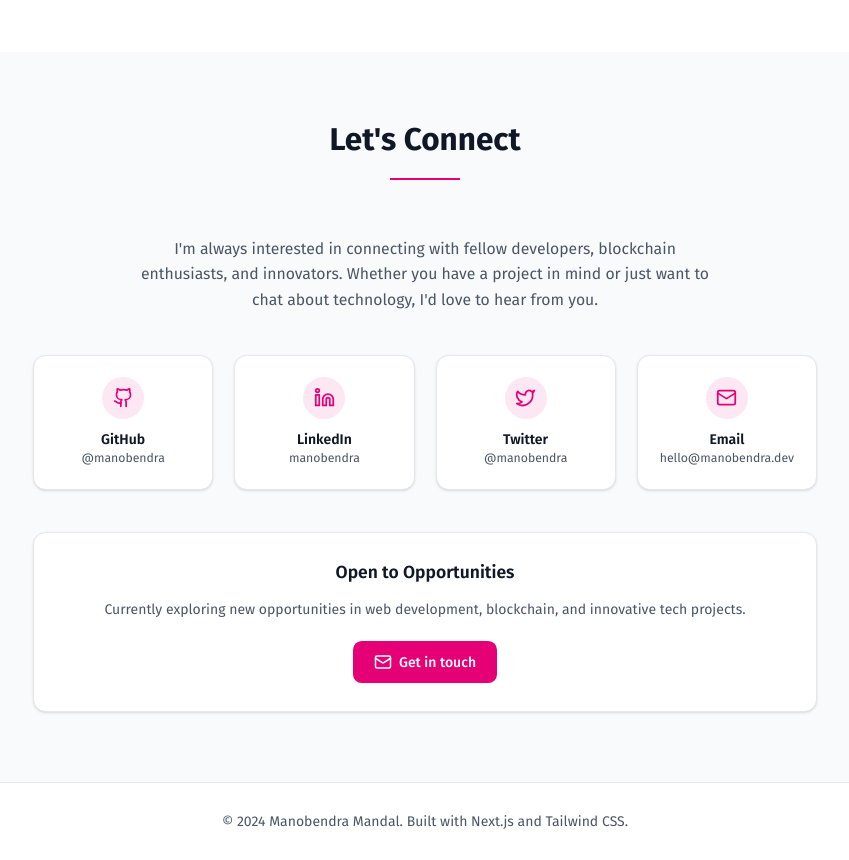
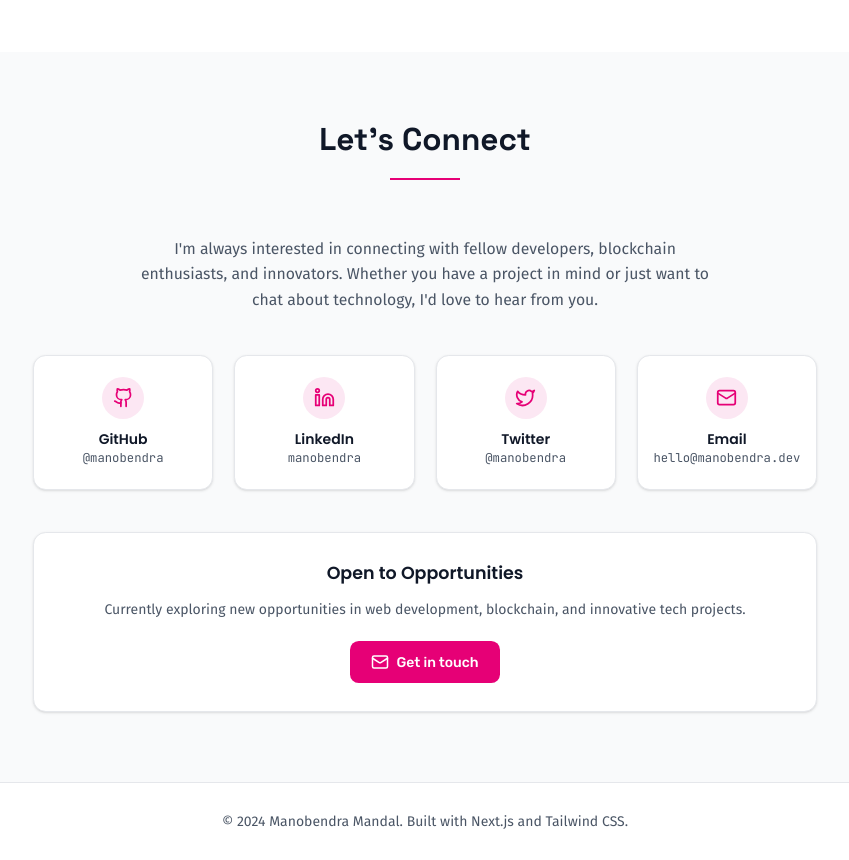
Before and after one commit to manovHacksaw/portfolio, a Next.js app: page / in a window 1280 px wide. Shown: the part 2240-3100 px from the top of the page, without its empty margins (215-1064 px from the left). Built offline with nearby package versions, Linux system fonts and the light colour scheme; a web font is replaced by a local one.

Commit message:
Update contact section to use font.className approach instead of Tailwind font utilities
cgen-af674f39588d434b93148ba60bf6c5b4

```diff
--- a/components/section/contact-section.tsx
+++ b/components/section/contact-section.tsx
@@ -1,6 +1,13 @@
 "use client";
 
 import { Github, Linkedin, Twitter, Mail } from "lucide-react";
+import {
+  spaceGrotesk,
+  firaSans,
+  poppins,
+  jetbrainsMono,
+  rubik,
+} from "@/app/fonts";
 
 interface ContactSectionProps {
   theme: string;
@@ -44,7 +51,7 @@ export default function ContactSection({ theme }: ContactSectionProps) {
       <div className="max-w-4xl mx-auto text-center">
         <div className="mb-16">
           <h2
-            className={`text-3xl md:text-4xl font-bold mb-6 font-space-grotesk transition-colors duration-300 ${
+            className={`text-3xl md:text-4xl font-bold mb-6 ${spaceGrotesk.className} transition-colors duration-300 ${
               theme === "dark" ? "text-white" : "text-gray-900"
             }`}
           >
@@ -55,7 +62,7 @@ export default function ContactSection({ theme }: ContactSectionProps) {
 
         <div className="mb-12">
           <p
-            className={`text-lg leading-relaxed max-w-2xl mx-auto font-fira-sans transition-colors duration-300 ${
+            className={`text-lg leading-relaxed max-w-2xl mx-auto ${firaSans.className} transition-colors duration-300 ${
               theme === "dark" ? "text-gray-300" : "text-gray-600"
             }`}
           >
@@ -93,7 +100,7 @@ export default function ContactSection({ theme }: ContactSectionProps) {
                   </div>
                   <div>
                     <h3
-                      className={`font-semibold font-poppins transition-colors duration-300 ${
+                      className={`font-semibold ${poppins.className} transition-colors duration-300 ${
                         theme === "dark"
                           ? "text-white group-hover:text-pink-400"
                           : "text-gray-900 group-hover:text-pink-600"
@@ -102,7 +109,7 @@ export default function ContactSection({ theme }: ContactSectionProps) {
                       {link.label}
                     </h3>
                     <p
-                      className={`text-sm font-jetbrains-mono transition-colors duration-300 ${
+                      className={`text-sm ${jetbrainsMono.className} transition-colors duration-300 ${
                         theme === "dark" ? "text-gray-400" : "text-gray-600"
                       }`}
                     >
@@ -123,14 +130,14 @@ export default function ContactSection({ theme }: ContactSectionProps) {
           }`}
         >
           <h3
-            className={`text-xl font-semibold mb-4 font-poppins transition-colors duration-300 ${
+            className={`text-xl font-semibold mb-4 ${poppins.className} transition-colors duration-300 ${
               theme === "dark" ? "text-white" : "text-gray-900"
             }`}
           >
             Open to Opportunities
           </h3>
           <p
-            className={`mb-6 font-fira-sans transition-colors duration-300 ${
+            className={`mb-6 ${firaSans.className} transition-colors duration-300 ${
               theme === "dark" ? "text-gray-300" : "text-gray-600"
             }`}
           >
@@ -139,7 +146,7 @@ export default function ContactSection({ theme }: ContactSectionProps) {
           </p>
           <a
             href="mailto:hello@manobendra.dev"
-            className="inline-flex items-center space-x-2 bg-pink-600 text-white px-6 py-3 rounded-lg font-medium font-rubik hover:bg-pink-700 transition-colors duration-300"
+            className={`inline-flex items-center space-x-2 bg-pink-600 text-white px-6 py-3 rounded-lg font-medium ${rubik.className} hover:bg-pink-700 transition-colors duration-300`}
           >
             <Mail size={18} />
             <span>Get in touch</span>
```
